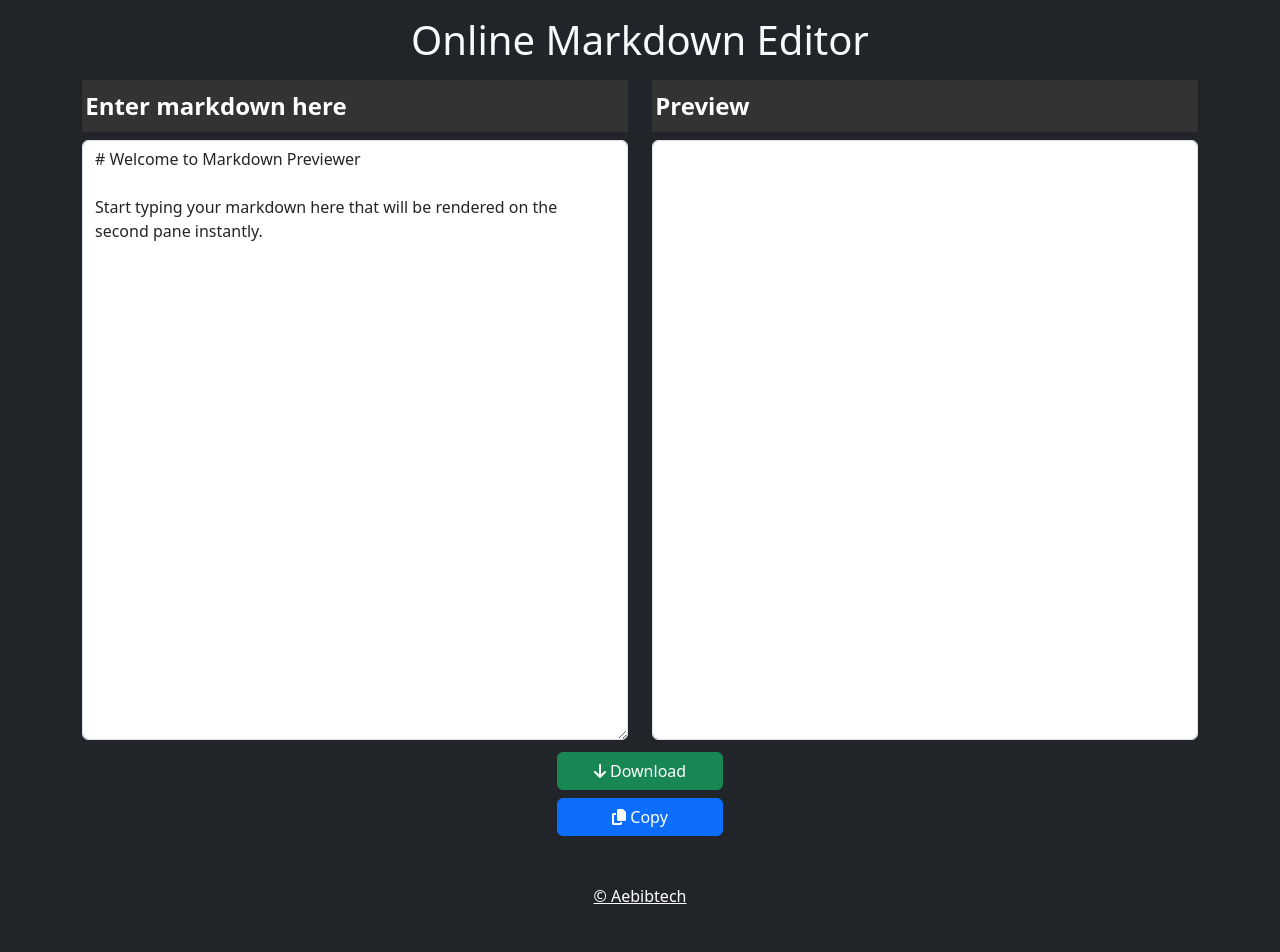
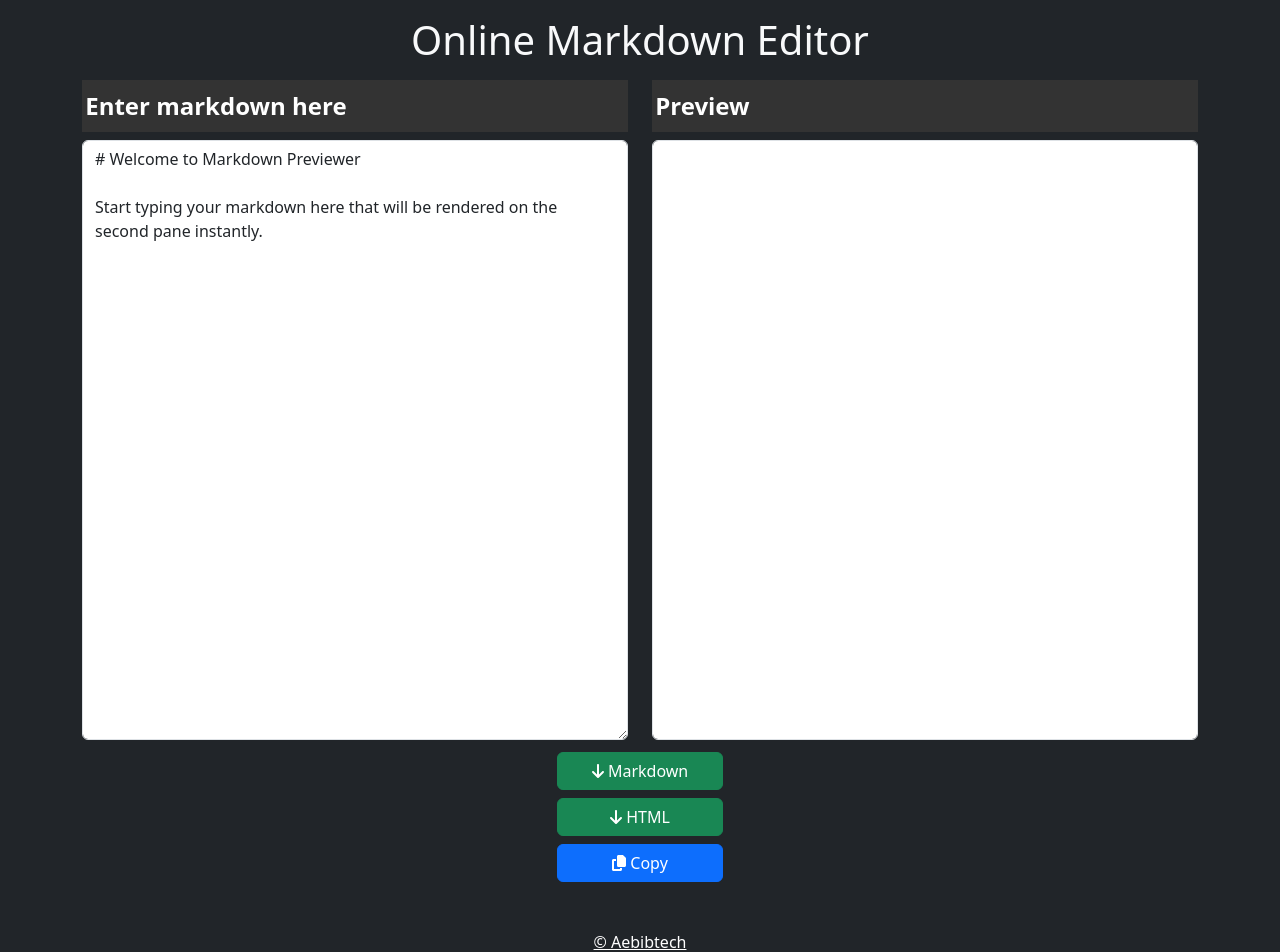
Before and after one commit to aebibtech/fcc_markdown-previewer-camano, a React (Vite) app: page / in a window 1280 px wide. Shown: the top 952 px of the page. Before the commit the page ends 924 px from the top, so only its background shows below. Built offline with nearby package versions, Linux system fonts and the light colour scheme.

Commit message:
Add HTML output download

```diff
--- a/src/App.jsx
+++ b/src/App.jsx
@@ -8,14 +8,18 @@ import Preview from './components/Preview'
 export default function App() {
 	const [markdown, setMarkDown] = useState("")
 	const [html, setHTML] = useState("")
-	const styleSheet = '<link rel="stylesheet" href="/bootstrap.min.css">'
+	const startHead = '<!DOCTYPE html>\n<html lang="en">\n<head>\n<meta charset="UTF-8">\n<meta name="viewport" content="width=device-width, initial-scale=1.0">\n'
+	const styleSheet = `<link rel="stylesheet" href="https://cdnjs.cloudflare.com/ajax/libs/bootstrap/5.3.3/css/bootstrap.min.css">\n`
+	const endHead = '</head>\n'
+	const startBody = '<body>\n'
+	const endBody = '\n</body>\n</html>'
 
 	useEffect(function(){
 		(async function(){
 			try{
 				const content = await axios.get('/sample.md')
 				setMarkDown(content.data)
-				setHTML(() => styleSheet + marked.parse(content.data))
+				setHTML(() => `${startHead}${styleSheet}${endHead}${startBody}${marked.parse(content.data)}${endBody}`)
 			}catch(e){
 				const errMsg = "No data received."
 				setMarkDown(() => errMsg)
@@ -37,13 +41,26 @@ export default function App() {
 
 	function onEditorChange(event){
 		setMarkDown(() => event.target.value)
-		setHTML(() => styleSheet + marked.parse(event.target.value))
+		setHTML(() => `${startHead}${styleSheet}${endHead}${startBody}${marked.parse(event.target.value)}${endBody}`)
 	}
 
 	function onDownload(event){
 		const link = document.createElement('a')
 		link.setAttribute('download', 'markdown.md')
 		link.href = makeTextFile(markdown)
+		document.body.appendChild(link)
+
+		window.requestAnimationFrame(function () {
+			const event = new MouseEvent('click')
+			link.dispatchEvent(event)
+			document.body.removeChild(link)
+		});
+	}
+
+	function onDownloadHTML(event){
+		const link = document.createElement('a')
+		link.setAttribute('download', 'output.html')
+		link.href = makeTextFile(html)
 		document.body.appendChild(link)
 
 		window.requestAnimationFrame(function () {
@@ -69,7 +86,12 @@ export default function App() {
 		</div>
 		<div className="row justify-content-center align-items-center mb-2">
 			<div className="col-12 col-sm-12 col-md-3 col-lg-2 col-xl-2">
-				<button onClick={onDownload} className="btn btn-success w-100"><i className="fa fa-arrow-down"></i> Download</button>
+				<button onClick={onDownload} className="btn btn-success w-100"><i className="fa fa-arrow-down"></i> Markdown</button>
+			</div>
+		</div>
+		<div className="row justify-content-center align-items-center mb-2">
+			<div className="col-12 col-sm-12 col-md-3 col-lg-2 col-xl-2">
+				<button onClick={onDownloadHTML} className="btn btn-success w-100"><i className="fa fa-arrow-down"></i> HTML</button>
 			</div>
 		</div>
 		<div className="row justify-content-center align-items-center">
```
